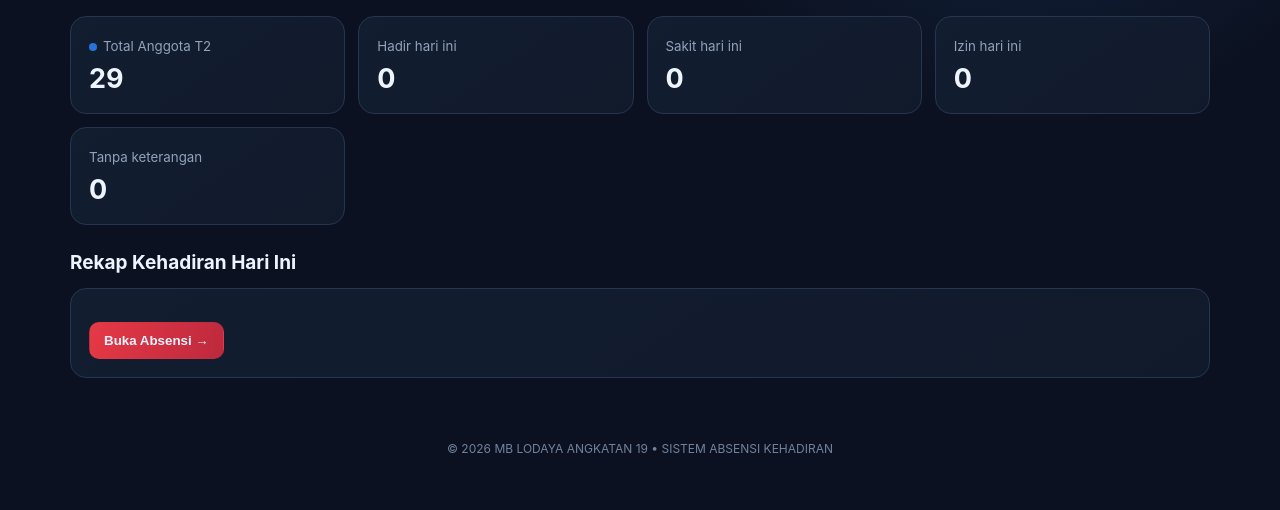
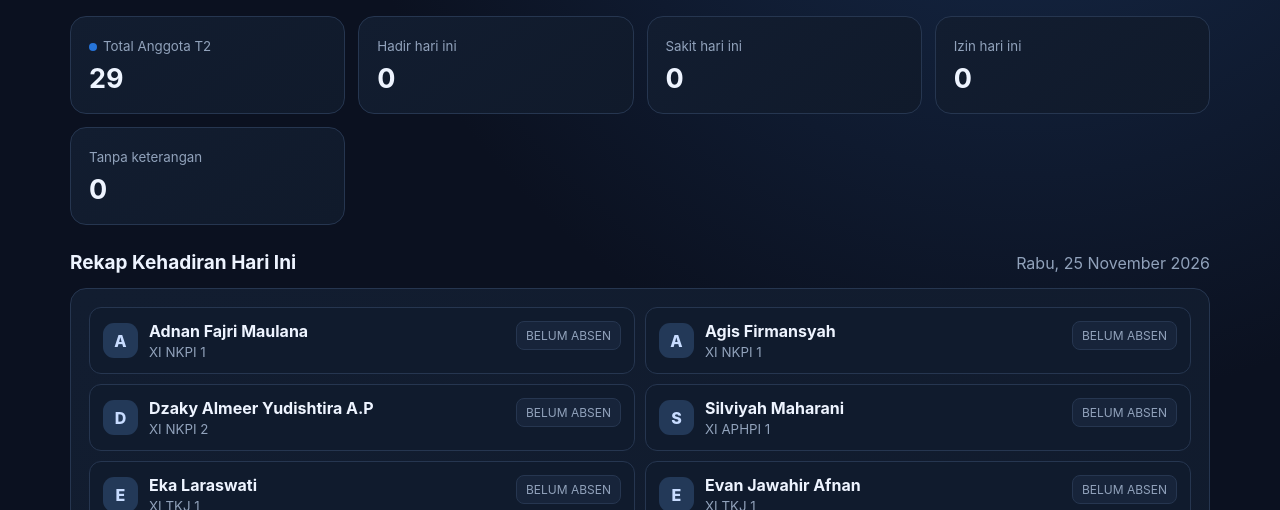
Before and after one commit to idad30/Absensi-Piket-Barak, a plain HTML site: page index.html in a window 1280 px wide. Shown: the part 290-800 px from the top of the page. Drawn offline with Linux system fonts and the light colour scheme.

Commit message:
Fix quote escaping in attendance roster controls

```diff
--- a/index.html
+++ b/index.html
@@ -101,7 +101,7 @@ function go(page){document.querySelectorAll('.page').forEach(x=>x.classList.add(
 document.querySelectorAll('nav button').forEach(b=>b.addEventListener('click',()=>go(b.dataset.page)));
 function statusOf(date,name){return records[date]?.[name]||'belum'}
 function statusLabel(s){return ({hadir:'HADIR',sakit:'SAKIT',izin:'IZIN',alpa:'TANPA KETERANGAN',belum:'BELUM ABSEN'})[s]||s.toUpperCase()}
-function personHTML(person,date,editable=false){let name=person.name,st=editable?(draft[name]||statusOf(date,name)):statusOf(date,name),reason=editable?(draftReasons[name]??reasons[date+'|'+name]??''):(reasons[date+'|'+name]||'');return '<div class="person" style="align-items:flex-start"><div class="person-left"><div class="avatar">'+esc(name.charAt(0).toUpperCase())+'</div><div><b>'+esc(name)+'</b><small>'+esc(person.className)+'</small>'+(editable&&st==='izin'?'<input class="field" style="display:block;margin-top:8px;width:min(260px,60vw)" placeholder="Tulis alasan izin..." value="'+esc(reason)+'" oninput="setReason(\\''+escq(name)+'\\',this.value)">':'')+(!editable&&st==='izin'?'<small>Alasan: '+esc(reason||'Belum diisi')+'</small>':'')+'</div></div>'+(editable?'<div class="actions">'+['hadir','sakit','izin','alpa'].map(s=>'<button class="'+(st===s?'selected':'')+'" onclick="setStatus(\\''+escq(name)+'\\',\\''+s+'\\')">'+statusLabel(s)+'</button>').join('')+'</div>':'<span class="status '+(st==='belum'?'':st)+'">'+statusLabel(st)+'</span>')+'</div>'}
+function personHTML(person,date,editable=false){let name=person.name,st=editable?(draft[name]||statusOf(date,name)):statusOf(date,name),reason=editable?(draftReasons[name]??reasons[date+'|'+name]??''):(reasons[date+'|'+name]||'');return '<div class="person" style="align-items:flex-start"><div class="person-left"><div class="avatar">'+esc(name.charAt(0).toUpperCase())+'</div><div><b>'+esc(name)+'</b><small>'+esc(person.className)+'</small>'+(editable&&st==='izin'?'<input class="field" style="display:block;margin-top:8px;width:min(260px,60vw)" placeholder="Tulis alasan izin..." value="'+esc(reason)+'" oninput="setReason(\''+escq(name)+'\',this.value)">':'')+(!editable&&st==='izin'?'<small>Alasan: '+esc(reason||'Belum diisi')+'</small>':'')+'</div></div>'+(editable?'<div class="actions">'+['hadir','sakit','izin','alpa'].map(s=>'<button class="'+(st===s?'selected':'')+'" onclick="setStatus(\''+escq(name)+'\',\''+s+'\')">'+statusLabel(s)+'</button>').join('')+'</div>':'<span class="status '+(st==='belum'?'':st)+'">'+statusLabel(st)+'</span>')+'</div>'}
 function esc(s){return String(s).replace(/[&<>"']/g,c=>({'&':'&amp;','<':'&lt;','>':'&gt;','"':'&quot;',"'":'&#39;'}[c]))}
 function escq(s){return String(s).replace(/\\/g,'\\\\').replace(/'/g,"\\'")}
 function generateReport(){
```
